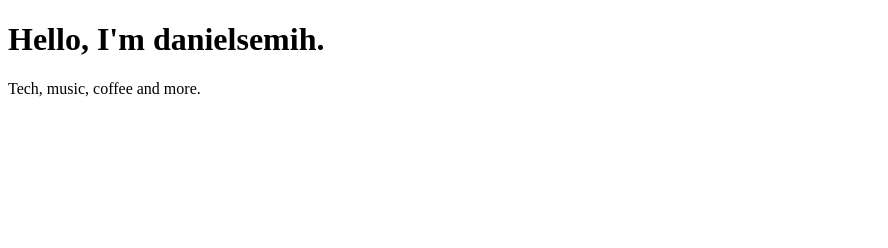
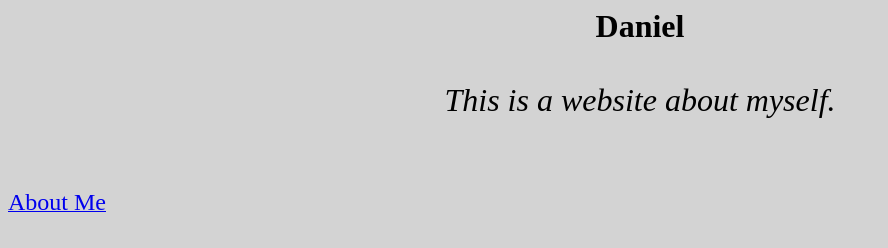
Before and after one commit to danielsemih/danielsemih.github.io, a plain HTML site: page index.html in a window 1280 px wide. Shown: the whole page, without its empty margins (0-888 px from the left). Drawn offline with Linux system fonts and the light colour scheme.

Commit message:
Add files via upload

```diff
--- a/index.html
+++ b/index.html
@@ -1,32 +1,22 @@
-<!DOCTYPE html>
+<html>
 
 
-<html lang="en">
+<head><title>dsmntr</title></head>
 
 
+<body bgColor="lightgray">
 
-    <head>
+    <p align="center"><font size="6">
+        <b>Daniel</b>
+        <br><br>
+        <i>This is a website about myself.</i>
+    </font></p>
 
+<br><br><br>
 
-        <meta charset="UTF-8">
+        <a href="aboutme.html"><font size="5">About Me</font></a>
 
-
-         <title>danielsemih</title>
-
-
-    </head>
-
-
-
-    <body>
-        <h1>Hello, I'm danielsemih.</h1>
-
-        <p>Tech, music, coffee and more.</p>
-
-
-    </body>
-
-
+</body>
 
 
 </html>
```
Also changed, not shown: aboutme.html (added, +16 -0 lines).
